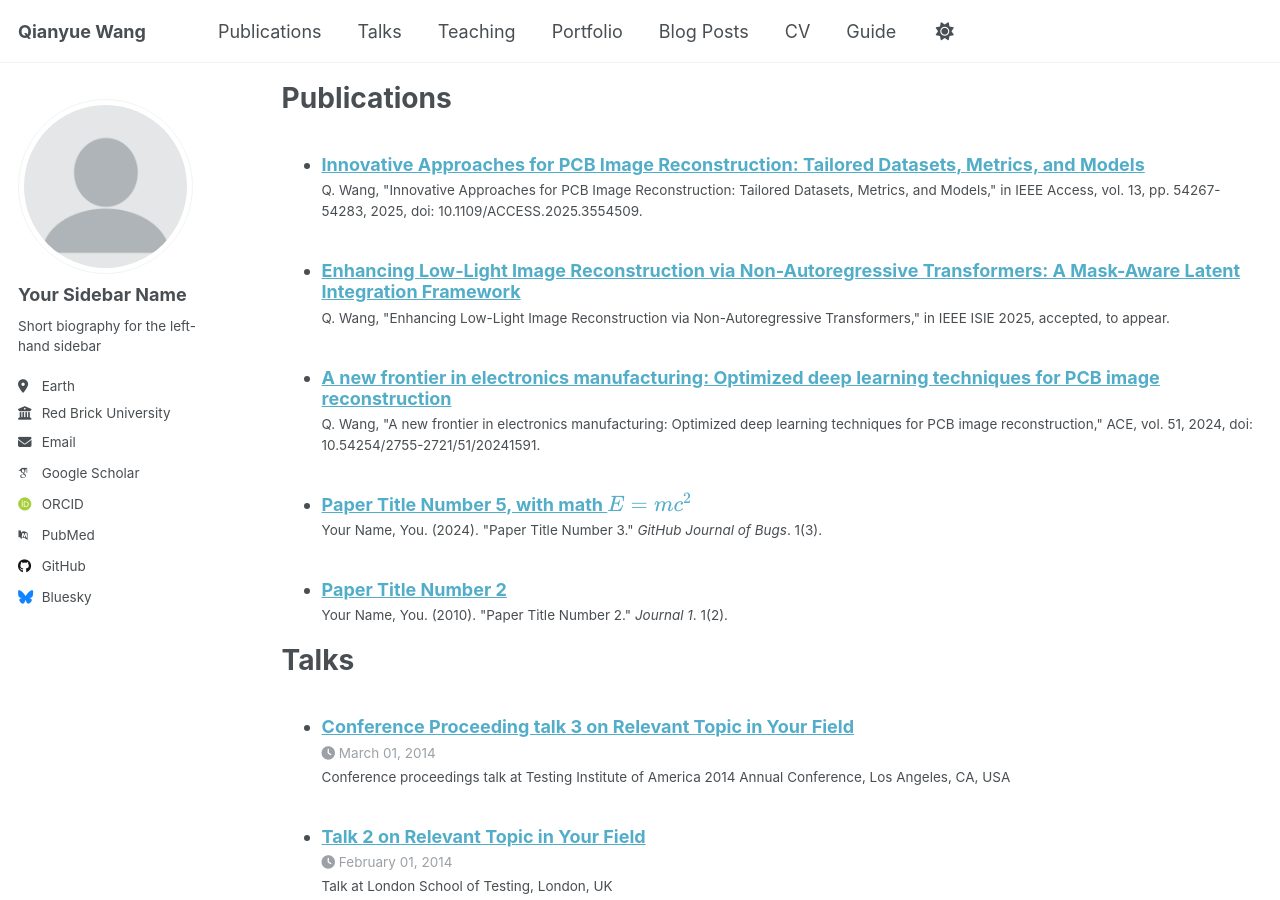
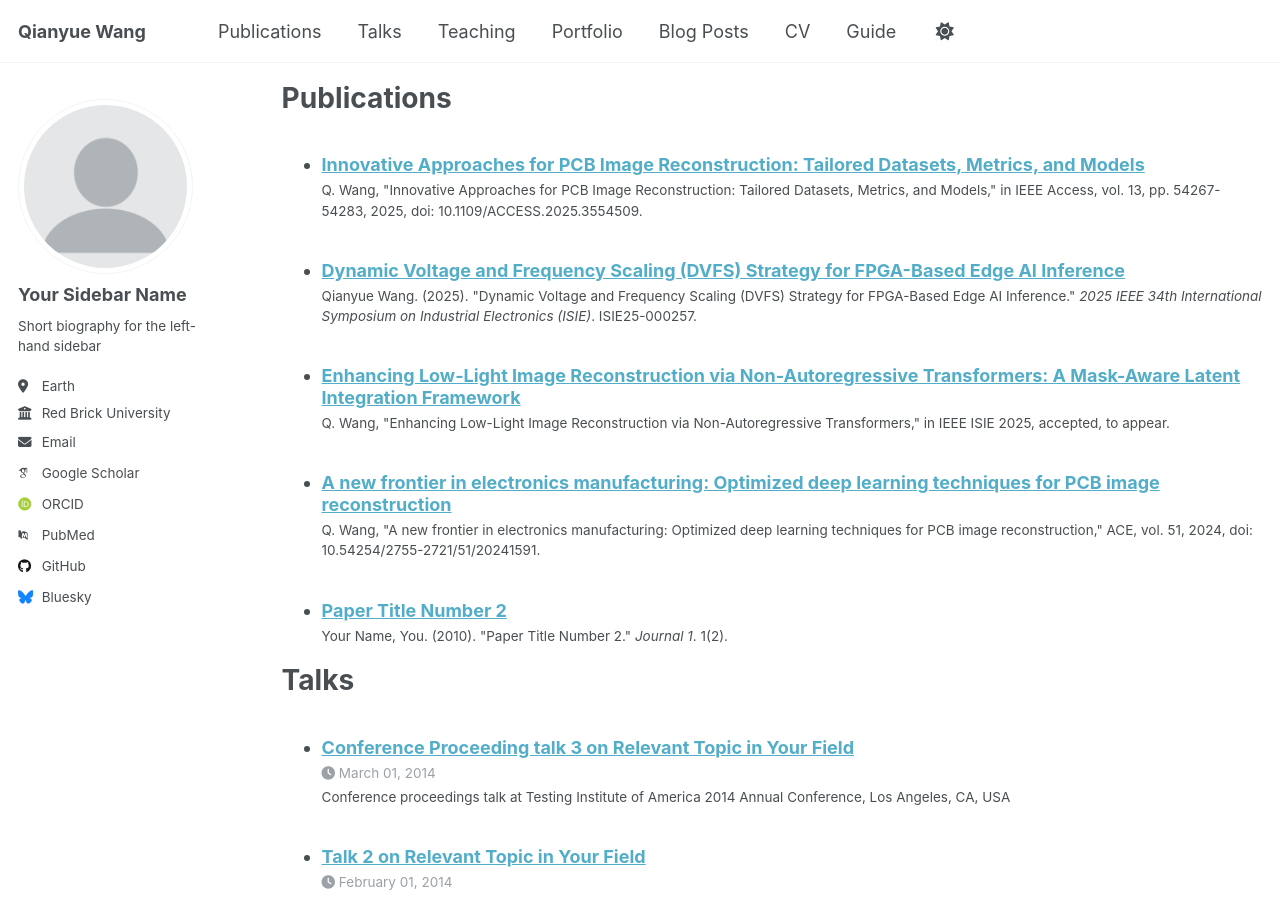
Before and after one commit to Wangq180/Qianyue-Wang.github.io, a Jekyll site: the page built from _pages/cv.md, in a window 1280 px wide and 900 px high, scrolled down 998 px. Built offline with Jekyll 4.4.1, drawn with Linux system fonts in a browser that asks for light colours; some web fonts are replaced; a script that is not in the unit is left out.

Commit message:
Update 2025-06-08-paper-title-number-5.md

```diff
--- a/_publications/2025-06-08-paper-title-number-5.md
+++ b/_publications/2025-06-08-paper-title-number-5.md
@@ -1,13 +1,13 @@
 ---
-title: "Paper Title Number 5, with math $$E=mc^2$$"
+title: "Dynamic Voltage and Frequency Scaling (DVFS) Strategy for FPGA-Based Edge AI Inference"
 collection: publications
-category: conferences
-permalink: /publication/2024-02-17-paper-title-number-4
-excerpt: 'This paper is about a famous math equation, $$E=mc^2$$'
-date: 2024-02-17
-venue: 'GitHub Journal of Bugs'
-paperurl: 'http://academicpages.github.io/files/paper3.pdf'
-citation: 'Your Name, You. (2024). &quot;Paper Title Number 3.&quot; <i>GitHub Journal of Bugs</i>. 1(3).'
+permalink: /publication/2025-06-23-dvfs-fpga
+excerpt: 'This paper proposes a workload-aware DVFS mechanism on FPGA for edge AI inference, targeting energy efficiency under variable load.'
+date: 2025-06-23
+venue: '2025 IEEE 34th International Symposium on Industrial Electronics (ISIE)'
+paperurl: '/files/dvfs_fpga_ISIE25-000257.pdf'
+citation: 'Qianyue Wang. (2025). "Dynamic Voltage and Frequency Scaling (DVFS) Strategy for FPGA-Based Edge AI Inference." <i>2025 IEEE 34th International Symposium on Industrial Electronics (ISIE)</i>. ISIE25-000257.'
+certificateimg: '/images/certificate/isie25_257.png'
 ---
 
-Using [MathJax](https://www.mathjax.org/) in the description is supported - $$E=mc^2$$ - however, the use must be mindful that the default delimiters are `$$...$$` and `\\[...\\]` which differs from the `$...$` that is typically expected.
+The paper introduces a novel Dynamic Voltage and Frequency Scaling (DVFS) framework for FPGA-based edge AI systems. It aims to reduce power consumption without compromising inference latency. The proposed architecture is verified via Verilog simulation.
```
